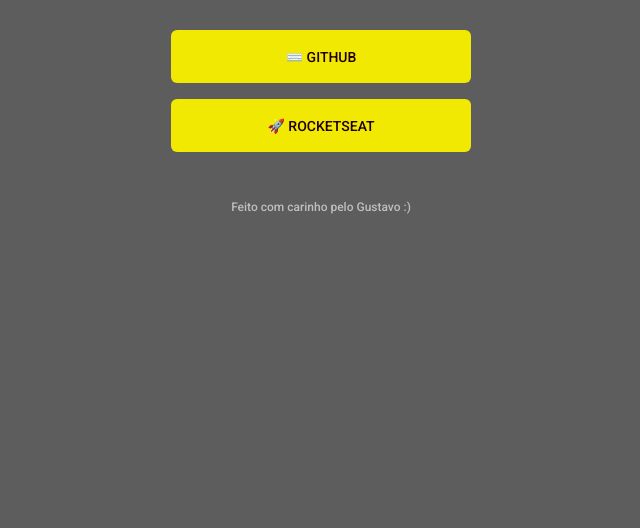
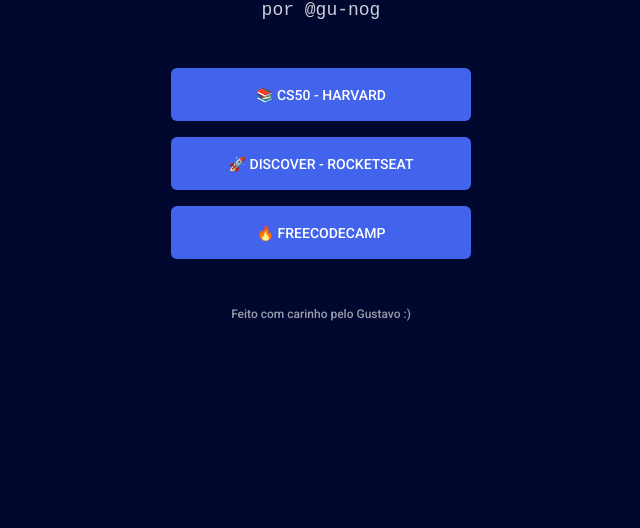
Before and after one commit to gu-nog/maratona-explorer-2, a plain HTML site: page index.html in a window 1280 px wide. Shown: the part 272-800 px from the top of the page, without its empty margins (319-959 px from the left). Drawn offline with Linux system fonts and the light colour scheme.

Commit message:
Caixa de conteúdo que expande com explicação + mudança de tópicos

```diff
--- a/index.html
+++ b/index.html
@@ -5,25 +5,33 @@
     <link rel="preconnect" href="https://fonts.gstatic.com" crossorigin>
     <meta charset="UTF-8"> <!-- meta são tags de definição do próprio html e charset utf-8 indica qual conjunto de caracteres serão acessíveis na nossa página, o utf-8, inclui caractéres especiais e tudo mais -->
     <meta name="viewport" content="width=device-width, initial-scale=1.0"> <!-- a área da janela que ficarão os conteúdos -->
-    <title>Document</title> <!-- É o título do documento, que ficará vizível no nome da aba... -->
+    <title>Gustavo(gu-nog)</title> <!-- É o título do documento, que ficará vizível no nome da aba... -->
     <link rel="stylesheet" href="styles.css"> <!-- carrega o xss do arquivo nesse caso -->
     <link href="https://fonts.googleapis.com/css2?family=Roboto+Mono&family=Roboto:wght@500;700&display=swap" rel="stylesheet">
 </head>
-<body class="yellow">
+<body class="dark">
     <div class="container">
         <img class="avatar" src="https://avatars.githubusercontent.com/u/83130781?s=400&u=8196b0e25b242f58ef2138b354d876da67b456a1&v=4" alt="Foto do Gustavo">
-        <h1>Gustavo 😊</h1>
-        <p class="username">@gu-nog</p>
+        <h1>💻 Cursos gratuitos de programação 🚀</h1>
+        <p class="username">por @gu-nog</p>
         <ul>
             <li>
-                <a href="https://github.com/gu-nog" target="_blank">
-                    ⌨️ Github
+                <a href="https://cs50.harvard.edu/x/2022/" target="_blank">
+                    📚 CS50 - Harvard
                 </a>
+                <p>Curso de Harvard! É o curso mais <br/>famoso de computação do mundo!</p>
             </li>
             <li>
-                <a href="https://app.rocketseat.com.br/me/gustavo-nogueira-mendes-07474" target="_blank">
-                🚀 Rocketseat
+                <a href="https://app.rocketseat.com.br/discover" target="_blank">
+                    🚀 Discover - Rocketseat
                 </a>
+                <p>Curso com toda a base sobre desenvolvimento web em português!</p>
+            </li>
+            <li>
+                <a href="https://www.freecodecamp.org/" target="_blank">
+                    🔥 Freecodecamp
+                </a>
+                <p>Vários cursos supercompletos com 10 tópicos de programação!</p>
             </li>
         </ul>
         <footer>
--- a/styles.css
+++ b/styles.css
@@ -87,12 +87,23 @@
     color: var(--text-button-color);
     text-transform: uppercase;
     font-size: 14px;
-    margin-bottom: 16px;
     border-radius: 6px;
     transition: background 400ms;
 }
 
-ul li a:hover {
+ul li a:hover{
+    background: var(--primary-color-dark);
+}
+
+ul li {
+    overflow: hidden;
+    height: 53px;
+    margin-bottom: 16px;
+    transition: height 400ms;
+}
+
+ul li:hover {
+    height: 100px;
     background: var(--primary-color-dark);
 }
 
```
